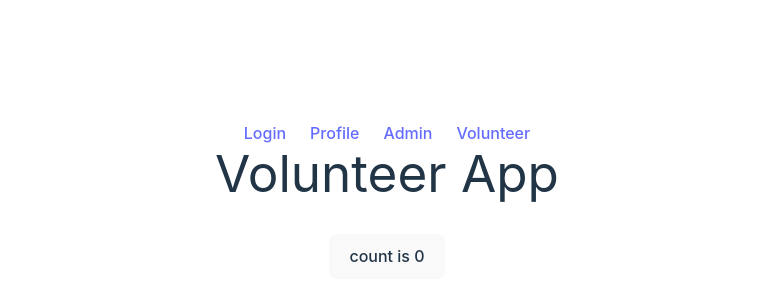
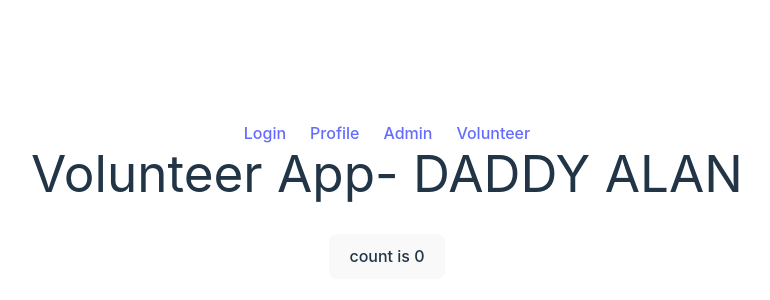
Before and after one commit to swd-group-23/volunteer-app, a React (Vite) app in the folder client/: page / in a window 1280 px wide. Shown: the part 184-484 px from the top of the page, without its empty margins (253-1023 px from the left). Built offline with nearby package versions, Linux system fonts and the light colour scheme.

Commit message:
FIRST COMMIT

```diff
--- a/client/src/App.tsx
+++ b/client/src/App.tsx
@@ -14,7 +14,7 @@ function App() {
             <a href='/pages/volunteer/'>Volunteer</a>
 
           </div>
-          <h1>Volunteer App</h1>
+          <h1>Volunteer App- DADDY ALAN</h1>
           <div className="card">
             <button onClick={() => setCount((count) => count + 1)}>
               count is {count}
```
